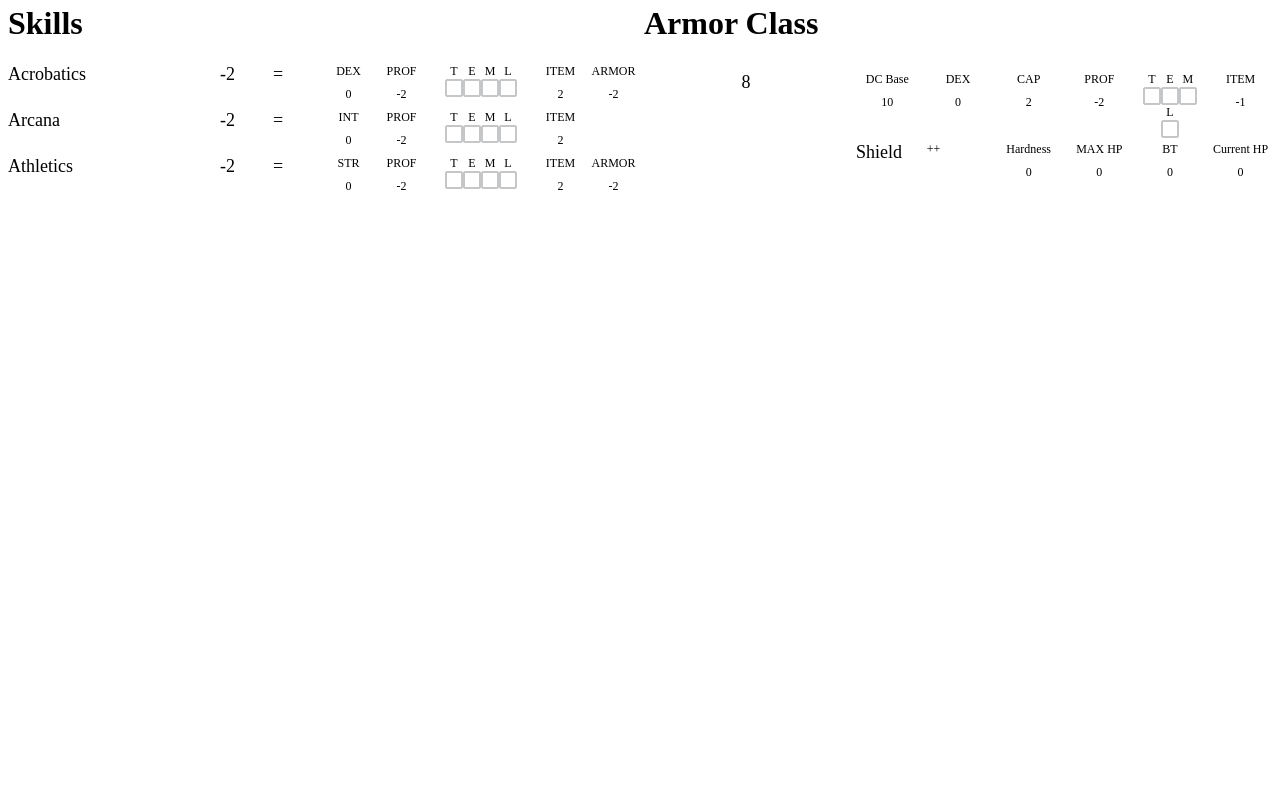
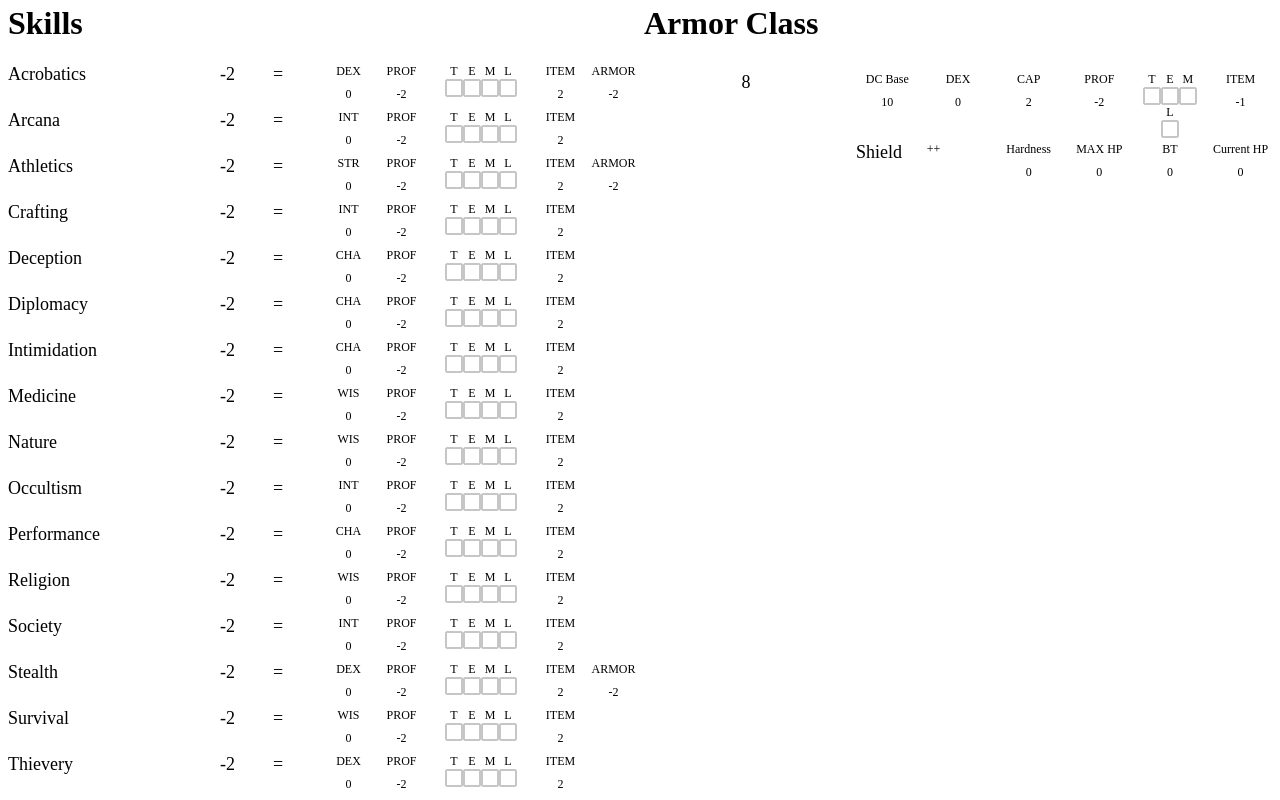
Before and after one commit to Wiljami/CharacterSheetPathfinder2E, a React (Create React App) app: page / in a window 1280 px wide. Shown: the part 740-1540 px from the top of the page. Before the commit the page ends 942 px from the top, so only its background shows below. Built offline with nearby package versions, Linux system fonts and the light colour scheme.

Commit message:
Add the skills to the SkillBox.

```diff
--- a/src/Sheet.js
+++ b/src/Sheet.js
@@ -66,6 +66,7 @@ class Sheet extends React.Component {
         Religion : -2,
         Society : -2,
         Stealth : -2,
+        Survival : -2,
         Thievery : -2
       }
     }
--- a/src/SkillBox.js
+++ b/src/SkillBox.js
@@ -44,6 +44,149 @@ export default function SkillBox(props)  {
             callback = {callback}
           />
         </Grid>
+        <Grid item xs={12}>
+          <SkillEntry
+            name = 'Crafting'
+            abilityName = 'INT'
+            armorCheckPenalty = {false}
+            abilityMod = {props.abilityScoreModifiers.Intelligence}
+            teml = {props.skills.Crafting}
+            level = {props.level}
+            callback = {callback}
+          />
+        </Grid>
+        <Grid item xs={12}>
+          <SkillEntry
+            name = 'Deception'
+            abilityName = 'CHA'
+            armorCheckPenalty = {false}
+            abilityMod = {props.abilityScoreModifiers.Charisma}
+            teml = {props.skills.Deception}
+            level = {props.level}
+            callback = {callback}
+          />
+        </Grid>
+        <Grid item xs={12}>
+          <SkillEntry
+            name = 'Diplomacy'
+            abilityName = 'CHA'
+            armorCheckPenalty = {false}
+            abilityMod = {props.abilityScoreModifiers.Charisma}
+            teml = {props.skills.Diplomacy}
+            level = {props.level}
+            callback = {callback}
+          />
+        </Grid>
+        <Grid item xs={12}>
+          <SkillEntry
+            name = 'Intimidation'
+            abilityName = 'CHA'
+            armorCheckPenalty = {false}
+            abilityMod = {props.abilityScoreModifiers.Charisma}
+            teml = {props.skills.Intimidation}
+            level = {props.level}
+            callback = {callback}
+          />
+        </Grid>
+        <Grid item xs={12}>
+          <SkillEntry
+            name = 'Medicine'
+            abilityName = 'WIS'
+            armorCheckPenalty = {false}
+            abilityMod = {props.abilityScoreModifiers.Wisdom}
+            teml = {props.skills.Medicine}
+            level = {props.level}
+            callback = {callback}
+          />
+        </Grid>
+        <Grid item xs={12}>
+          <SkillEntry
+            name = 'Nature'
+            abilityName = 'WIS'
+            armorCheckPenalty = {false}
+            abilityMod = {props.abilityScoreModifiers.Wisdom}
+            teml = {props.skills.Nature}
+            level = {props.level}
+            callback = {callback}
+          />
+        </Grid>
+        <Grid item xs={12}>
+          <SkillEntry
+            name = 'Occultism'
+            abilityName = 'INT'
+            armorCheckPenalty = {false}
+            abilityMod = {props.abilityScoreModifiers.Intelligence}
+            teml = {props.skills.Occultism}
+            level = {props.level}
+            callback = {callback}
+          />
+        </Grid>
+        <Grid item xs={12}>
+          <SkillEntry
+            name = 'Performance'
+            abilityName = 'CHA'
+            armorCheckPenalty = {false}
+            abilityMod = {props.abilityScoreModifiers.Charisma}
+            teml = {props.skills.Performance}
+            level = {props.level}
+            callback = {callback}
+          />
+        </Grid>
+        <Grid item xs={12}>
+          <SkillEntry
+            name = 'Religion'
+            abilityName = 'WIS'
+            armorCheckPenalty = {false}
+            abilityMod = {props.abilityScoreModifiers.Wisdom}
+            teml = {props.skills.Religion}
+            level = {props.level}
+            callback = {callback}
+          />
+        </Grid>
+        <Grid item xs={12}>
+          <SkillEntry
+            name = 'Society'
+            abilityName = 'INT'
+            armorCheckPenalty = {false}
+            abilityMod = {props.abilityScoreModifiers.Intelligence}
+            teml = {props.skills.Society}
+            level = {props.level}
+            callback = {callback}
+          />
+        </Grid>
+        <Grid item xs={12}>
+          <SkillEntry
+            name = 'Stealth'
+            abilityName = 'DEX'
+            armorCheckPenalty = {true}
+            abilityMod = {props.abilityScoreModifiers.Dexterity}
+            teml = {props.skills.Stealth}
+            level = {props.level}
+            callback = {callback}
+          />
+        </Grid>
+        <Grid item xs={12}>
+          <SkillEntry
+            name = 'Survival'
+            abilityName = 'WIS'
+            armorCheckPenalty = {false}
+            abilityMod = {props.abilityScoreModifiers.Wisdom}
+            teml = {props.skills.Survival}
+            level = {props.level}
+            callback = {callback}
+          />
+        </Grid>
+        <Grid item xs={12}>
+          <SkillEntry
+            name = 'Thievery'
+            abilityName = 'DEX'
+            armorCheckPenalty = {false}
+            abilityMod = {props.abilityScoreModifiers.Dexterity}
+            teml = {props.skills.Thievery}
+            level = {props.level}
+            callback = {callback}
+          />
+        </Grid>
       </Grid>
     </>
   )
```
